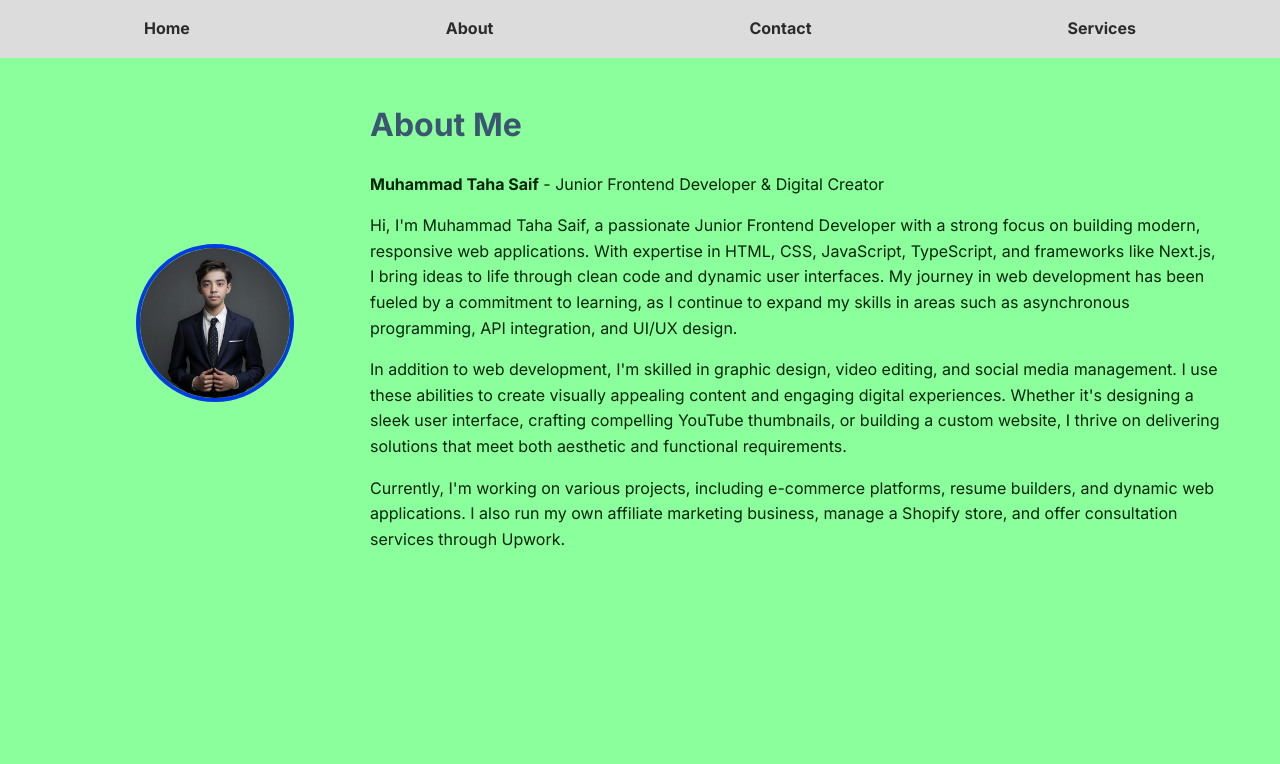
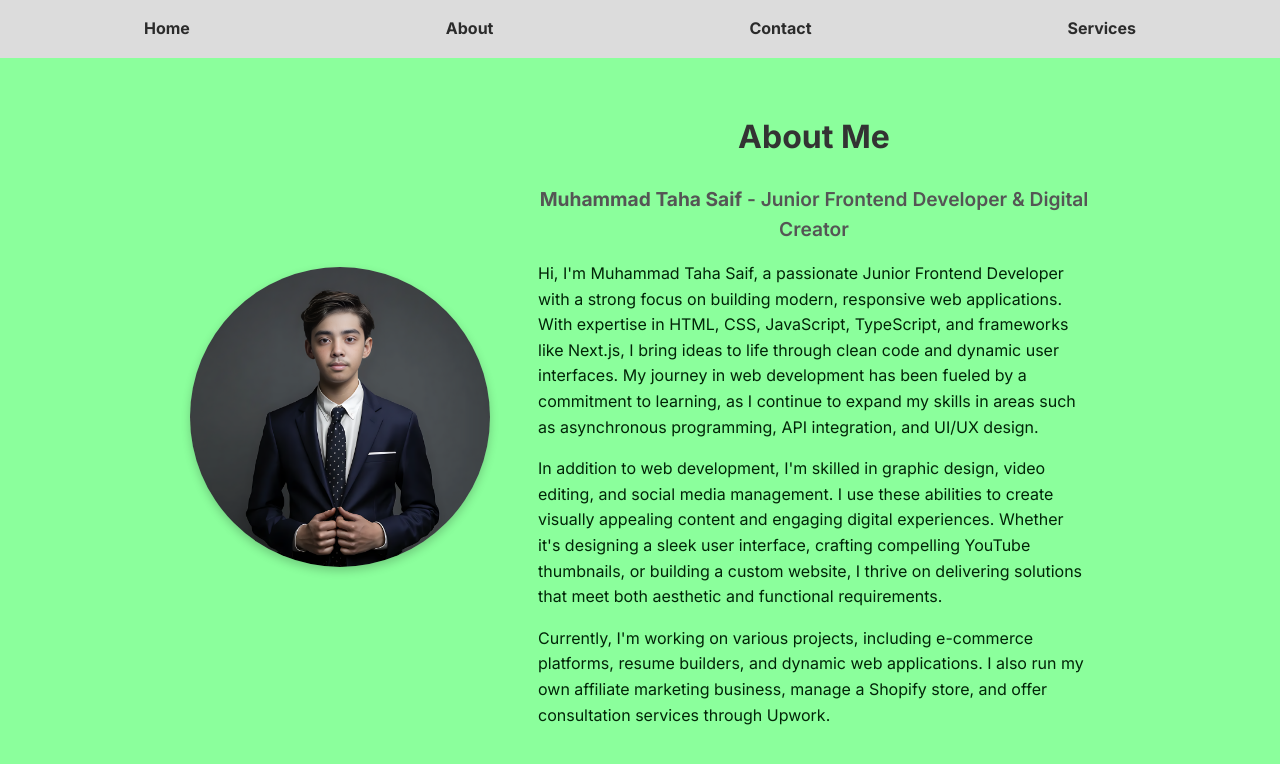
Before and after one commit to Tahasaif3/website, a Next.js app: page /about in a window 1280 px wide. Shown: the top 764 px of the page. Built offline with nearby package versions, Linux system fonts and the light colour scheme.

Commit message:
About.module.css

```diff
--- a/styles/About.module.css
+++ b/styles/About.module.css
@@ -1,33 +1,61 @@
+.aboutContainer {
+  display: flex;
+  flex-direction: column;
+  align-items: center;
+  text-align: center;
+  padding: 2rem;
+  max-width: 900px;
+  margin: auto;
+  gap: 2rem;
+}
+
+.imageContainer {
+  display: flex;
+  justify-content: center;
+  align-items: center;
+}
+
+.profileImage {
+  border-radius: 50%;
+  box-shadow: 0px 4px 10px rgba(0, 0, 0, 0.2);
+  width: 250px;
+  height: 250px;
+  object-fit: cover;
+}
+
 .about {
-    max-width: 850px;
-    margin: 0 auto;
-  }
+  max-width: 800px;
+  text-align: left;
+}
 
-  .about h1 {
-    color: rgb(59, 86, 113);
-  }
+.heading {
+  font-size: 2rem;
+  font-weight: bold;
+  color: #333;
+  text-align: center;
+}
 
-  .aboutContainer{
-    display: flex;
-    align-items: center;
-    padding: 20px;
+.name {
+  font-size: 1.2rem;
+  font-weight: 600;
+  color: #555;
+  text-align: center;
+  margin-bottom: 1rem;
+}
+
+@media (min-width: 768px) {
+  .aboutContainer {
+    flex-direction: row;
+    text-align: left;
+    gap: 3rem;
   }
 
   .imageContainer {
-    flex: 3;
-    display: flex;
-    justify-content: center;
+    flex-shrink: 0;
   }
 
   .profileImage {
-    width: 150px;
-    height: 150px;
-    border-radius: 50%;
-    object-fit: cover;
-    border: 4px solid #003ce0;
+    width: 300px;
+    height: 300px;
   }
-
-  .aboutContent {
-    flex: 5;
-    padding-left: 25px;
-  }
+}
```
